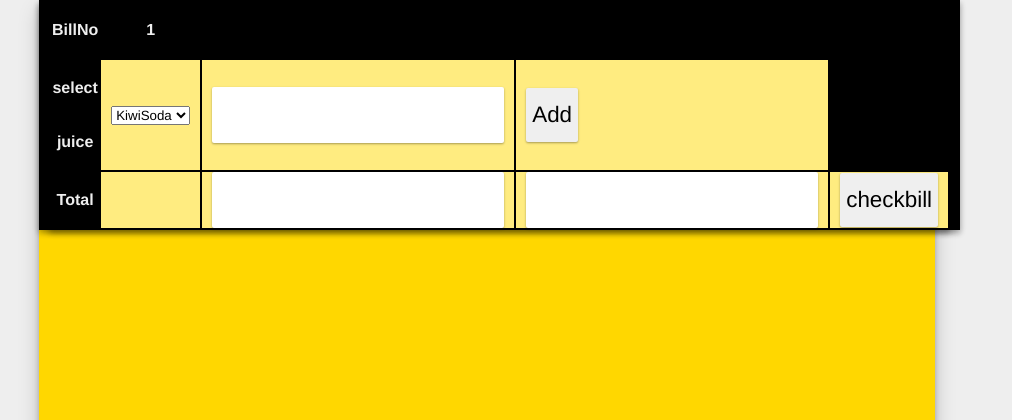
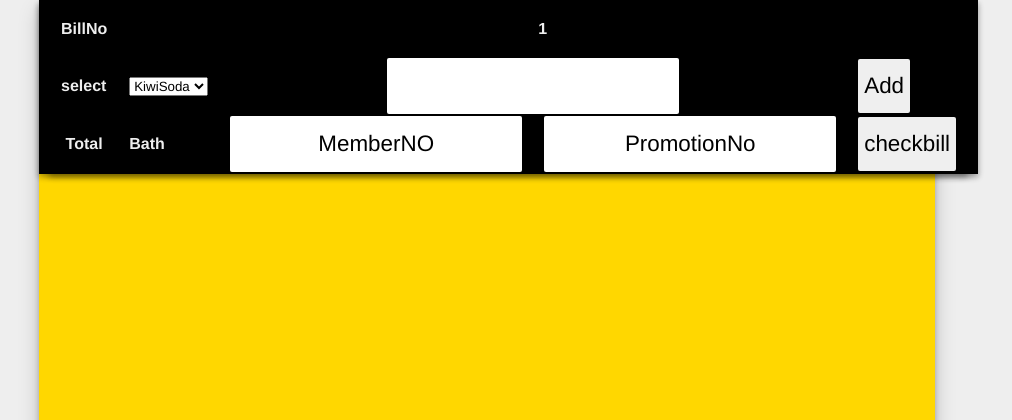
Before and after one commit to ballpor98/database, a PHP site: page /Order.php in a window 1280 px wide. Shown: the top 420 px of the page, without its empty margins (153-1165 px from the left). Run offline with PHP 8.4, Linux system fonts and the light colour scheme; the visitor is signed in with stand-in values (Sample User, id 1); data comes from the database, SQL or seed files in the repository; data that the repository does not hold is empty.

Commit message:
เสร็จแล้ว แก้cssมั่วๆ

```diff
--- a/Order.php
+++ b/Order.php
@@ -35,17 +35,15 @@ $Billno=$_SESSION['bill'];
             </td>
             <table width="300" border="0">
               <tr>
-                <th scope="col">BillNo</th>
-                <th scope="col"><?php echo $Billno;?></th>
-                <th scope="col"></th>
-                <th scope="col"></th>
+                <td >BillNo</td>
+                <td  colspan="4" style="text-align:center;background-color:black;"><?php echo $Billno;?></td>
               </tr>
               <form action="orderengine.php" method="post" name="orderform" target="_self" id="orderform">
-                <tr>
-                  <th scope="row">
-                    select juice
-                </th>
-                  <td>
+                <tr >
+                  <td scope="row">
+                    select
+                </td>
+                  <td style="background-color:black">
                     <?php
                       $stmt = $db->query("SELECT * FROM product");
                       $stmt->execute();
@@ -65,8 +63,8 @@ $Billno=$_SESSION['bill'];
                       ?>
                       </select>
                   </td>
-                  <td><input type="text" maxlength="2" name="num" id="num"></td>
-                  <td><input type="submit" value="Add" name="add" id="add" ></td>
+                  <td colspan="2" style="text-align:center;background-color:black;"><input type="text" maxlength="2" name="num" id="num"></td>
+                  <td style="background-color:black"><input type="submit" value="Add" name="add" id="add" ></td>
                   </form>
                 </tr>
                 <?php
@@ -93,11 +91,11 @@ $Billno=$_SESSION['bill'];
                   $total = $temp['BillTotal'];
                 ?>
                 <tr><form action="checkbill.php" method="post" name="orderformout" target="_self" id="orderformout">
-                  <th scope="row">Total</th>
-                  <td><?php echo $total; ?></td>
-                  <td><input type="text" maxlength="5" name="member" id="member"></td>
-                  <td><input type="text" maxlength="5" name="promotion" id="promotion"></td>
-                  <td><input type="submit" value="checkbill" name="checkbill" id="checkbill" ></td>
+                  <th>Total</th>
+                  <td style="background-color:black"><?php echo $total; ?> Bath</td>
+                  <td style="background-color:black"><input type="text" maxlength="5" name="member" id="member" value="MemberNO"></td>
+                  <td style="background-color:black"><input type="text" maxlength="5" name="promotion" id="promotion" value="PromotionNo"></td>
+                  <td style="background-color:black"><input type="submit" value="checkbill" name="checkbill" id="checkbill" ></td>
                   </form>
                 </tr>
 
```
Also changed, not shown: item.php (+7 -8 lines).
